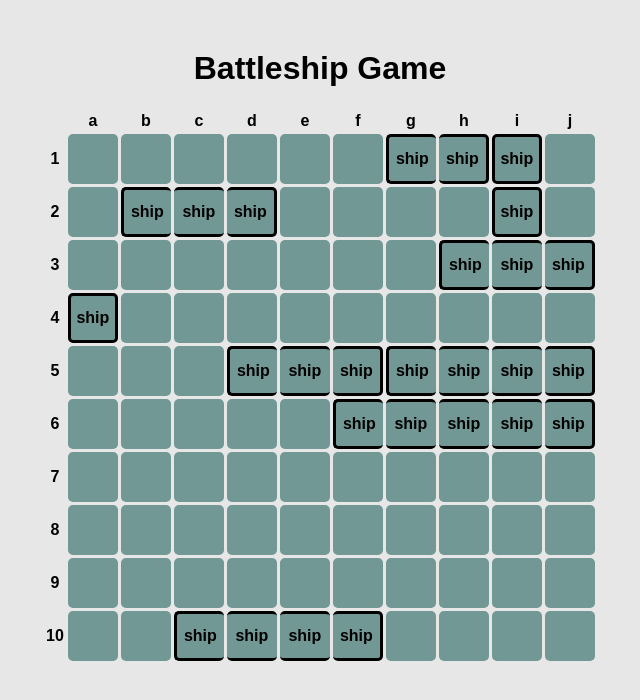
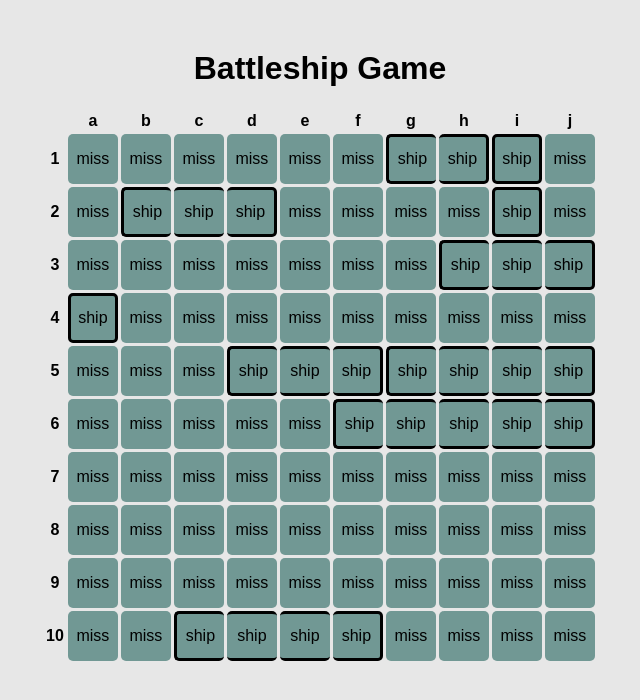
Before and after one commit to Nataliebh/Battleship-game, an Angular app: page / in a window 1280 px wide. Shown: the top 700 px of the page, without its empty margins (320-960 px from the left). Built offline with nearby package versions, Linux system fonts and the light colour scheme.

Commit message:
second-assignment-accessibility

```diff
--- a/src/app/Components/board/board.component.html
+++ b/src/app/Components/board/board.component.html
@@ -1,34 +1,40 @@
 <div class="game-container">
     <h1>{{title}}</h1>
-    <table class="board-wrapper">
+    <table class="board-wrapper" summary="In the Battleship game with 10 ships, player can navigate the game's grid using arrow keys to move across the board and choose ship placements.
+    By pressing the enter button, players can select their desired ship. hitting a ship means you've found one, while missing means you haven't.
+    Win by discovering and sinking all the ships on the board.">
         <thead>
             <tr>
                 <th></th>
-                <th *ngFor="let letter of letters">{{letter}}</th>
+                <th *ngFor="let letter of letters" scope="col">{{letter}}</th>
             </tr>
         </thead>
         <tbody>
             <tr class="column" *ngFor="let col of board[0]; index as i">
-                <th>{{i+1}}</th>
+                <th scope="row">{{i+1}}</th>
                 <td class="cell" *ngFor="let row of board; index as j" (click)="clickCell(i,j)"
-                    [ngClass]="{
+
+                [ngClass]="{
                     'ship': board[i][j].value===1,
                     'hit':board[i][j].status == 'hit',
                     'miss':board[i][j].status == 'miss',
                     'hover':board[i][j].hover == true,
                     'game-over':gameOver,
+                    'clicked':board[i][j].used
                 }" [ngStyle]="{
                     border: board[i][j].shipBorderLocation==='oneShip'? '3px solid #000':'',
                     borderInlineStart: board[i][j].shipBorderLocation==='start'? '3px solid #000':'',
                     borderInlineEnd: board[i][j].shipBorderLocation==='end'? '3px solid #000':'',
                 }">
-                    <span *ngIf="board[i][j].value===1">ship</span>
+                <button>
+                    <span>{{board[i][j].value===1 ? "ship" : "miss"}}</span>
+                </button>
                 </td>
             </tr>
         </tbody>
     </table>
     <div *ngIf="gameOver">
         <p>You won!!!!</p>
-        <!-- <button (click)="startGame()">Restart Game</button> -->
+        <!-- <button class="restartBtn" (click)="startGame()">Restart Game</button> -->
     </div>
 </div>
--- a/src/app/Components/board/board.component.scss
+++ b/src/app/Components/board/board.component.scss
@@ -29,10 +29,8 @@
             .cell {
                 width: 50px;
                 height: 50px;
-                font-weight: bold;
                 background-color: #719894;
                 border-radius: 5px;
-                cursor: pointer;
                 box-sizing: border-box;
 
                 @media (max-width:600px) {
@@ -40,6 +38,17 @@
                     height: 42px;
                     min-width: 42px;
                     min-height: 42px;
+                }
+
+                button {
+                    font-weight: bold;
+                    width: 100%;
+                    height: 100%;
+                    background: none;
+                    color: inherit;
+                    border: none;
+                    cursor: pointer;
+                    font: inherit;
                 }
 
                 &:hover,
@@ -77,7 +86,7 @@
         font-weight: bold;
     }
 
-    button {
+    .restartBtn {
         background-color: #FF9569;
         font-size: 16px;
         border-radius: 5px;
--- a/src/app/Components/board/board.component.ts
+++ b/src/app/Components/board/board.component.ts
@@ -1,4 +1,4 @@
-import { Component, OnInit, HostListener} from '@angular/core';
+import { Component, OnInit, HostListener, ViewRef, ElementRef, ViewChild } from '@angular/core';
 
 @Component({
   selector: 'app-board',
@@ -23,11 +23,22 @@ export class BoardComponent implements OnInit {
     this.startGame();
   }
 
+  // play using a Keyboard handling:
   @HostListener('window:keyup', ['$event'])
   keyEvent(event: KeyboardEvent) {
     this.board[this.row][this.col].hover = false;
     this.board[this.row][this.col];
-    if (event.key == 'ArrowDown') {
+
+    if (event.key === 'ShiftLeft') {
+      if (this.col === 0) {
+        this.col = this.boardSize - 1;
+        this.row--;
+      } else {
+        this.col--;
+      }
+
+    }
+    if (event.key === 'ArrowDown') {
       if (this.row === this.boardSize - 1) {
         this.row = 0;
       } else {
@@ -43,7 +54,7 @@ export class BoardComponent implements OnInit {
       }
       this.board[this.row][this.col].hover = true;
     }
-    if (event.key == 'ArrowRight') {
+    if (event.key === 'ArrowRight') {
       if (this.col === this.boardSize - 1) {
         this.col = 0;
       } else {
@@ -96,7 +107,6 @@ export class BoardComponent implements OnInit {
   }
 
   //  Placing the ships randomly on the board
-  // placeShips() {
   findRandomDots() {
     let randomStartIndex = Math.floor(Math.random() * this.boardSize);
     this.shipsArray.forEach((ship) => {
```
